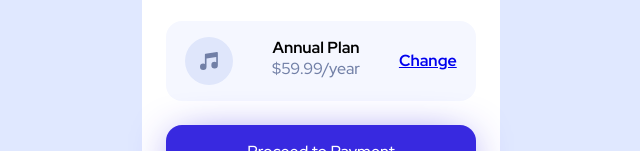
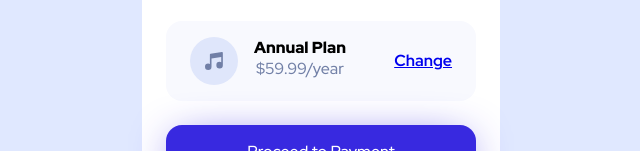
Before and after one commit to lucascsilvadev/order-summary-component-main, a plain HTML site: page index.html in a window 1280 px wide. Shown: the part 436-587 px from the top of the page, without its empty margins (319-959 px from the left). Drawn offline with Linux system fonts and the light colour scheme.

Commit message:
fix the spacing inside plan component

```diff
--- a/index.html
+++ b/index.html
@@ -21,10 +21,11 @@
           device anywhere you like!</p>
 
         <div class="plan">
-          <img class="plan__icon" src="./images/icon-music.svg" alt="Music icon">
+
           <div class="plan__info">
-            <p><strong>Annual Plan</strong></p>
-            <p class="plan__price">$59.99/year</p>
+            <img class="plan__icon" src="./images/icon-music.svg" alt="Music icon">
+            <p></p>
+            <p class="plan__price"><strong>Annual Plan</strong><br>$59.99/year</p>
           </div>
           <a class="plan__change" href="#">Change</a>
         </div>
--- a/sass/_components.scss
+++ b/sass/_components.scss
@@ -93,6 +93,11 @@
     padding: 1em 0;
     display: flex;
     justify-content: space-around;
+    strong {
+        color: black;
+        font-weight: 900;
+    }
+
 
     &__price {
         color: core.$font-color;
@@ -107,9 +112,7 @@
         }
     }
     &__info {
-
-    }
-    &__icon {
-
+        display: flex;
+        gap: 0.5em;
     }
 }
--- a/sass/_core.scss
+++ b/sass/_core.scss
@@ -2,7 +2,7 @@
 $bg-color: hsl(225, 100%, 94%);
 $card-bg-color: #fff;
 $font: 'Red Hat Display', sans-serif;
-$plan-bg: hsl(225, 100%, 98%);
+$plan-bg: #F8F9FE;
 $payment-btn-bg: hsl(245, 75%, 52%);
 $font-color: hsl(224, 23%, 55%);
 $active-change: #9B97E1;
```
Also changed, not shown: css/style.css, 1 other file.
